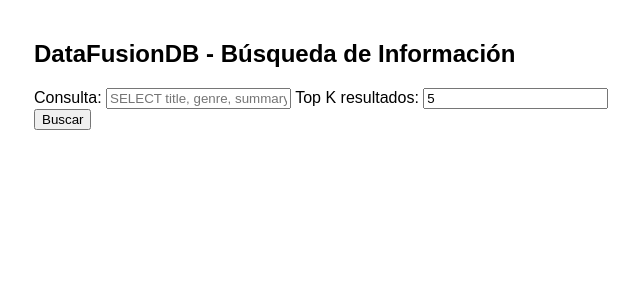
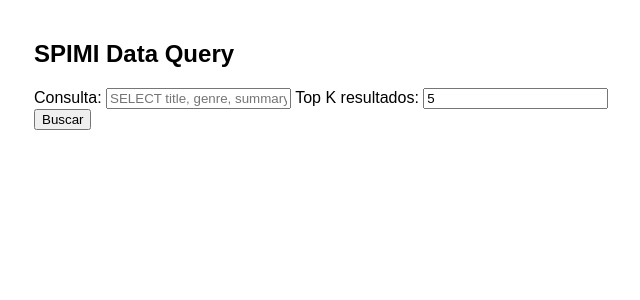
Before and after one commit to Alaprexian/BD2Proyecto2, a Flask app: page / in a window 1280 px wide. Shown: the top 300 px of the page, without its empty margins (306-946 px from the left). Run offline with Flask 3, Linux system fonts and the light colour scheme; parts of the project's set-up code (start-up, migrations or seed data) failed here and were passed over.

Commit message:
Update index.html

```diff
--- a/templates/index.html
+++ b/templates/index.html
@@ -3,7 +3,7 @@
 <head>
     <meta charset="UTF-8">
     <meta name="viewport" content="width=device-width, initial-scale=1.0">
-    <title>DataFusionDB Search</title>
+    <title>SPIMI Data Query</title>
     <style>
         body { font-family: Arial, sans-serif; margin: 40px; }
         .container { max-width: 600px; margin: auto; }
@@ -13,7 +13,7 @@
 </head>
 <body>
     <div class="container">
-        <h2>DataFusionDB - Búsqueda de Información</h2>
+        <h2>SPIMI Data Query</h2>
 
         <!-- Formulario de búsqueda -->
         <form id="search-form">
```
